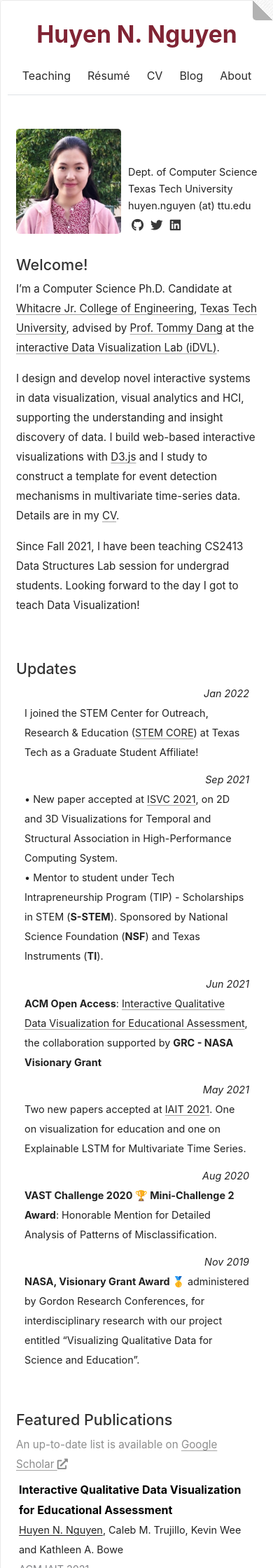
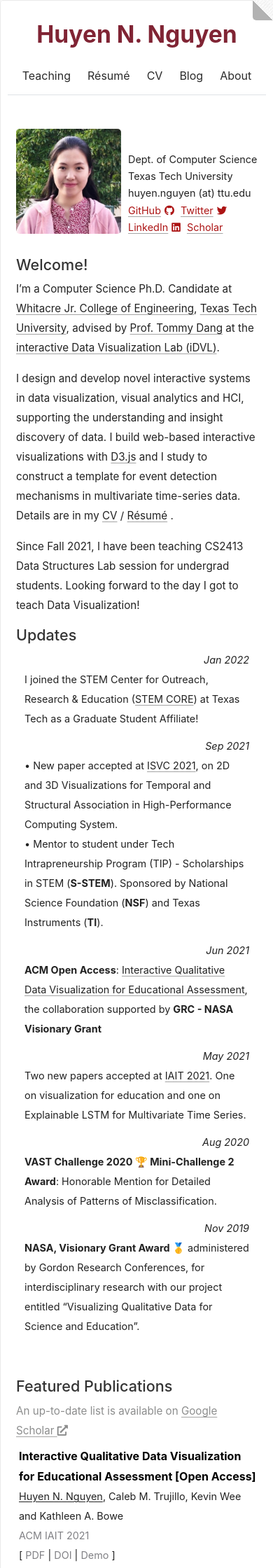
Before and after one commit to huyen-nguyen/huyen-nguyen.github.io, a Jekyll site: the page built from index.html, in a window 390 px wide. Shown: the top 2240 px of the page at 70% size. Built offline with Jekyll 4.4.1, drawn with Linux system fonts in a browser that asks for light colours; some web fonts are replaced; the list of posts is cut into pages by our own code; a style sheet for code colours, icons or effects is not loaded; some of the changed text lies outside the part shown.

Commit message:
Update papers

```diff
--- a/_data/settings.yml
+++ b/_data/settings.yml
@@ -16,10 +16,11 @@ menu:
 
 # Available social icons are powered by Font Awesome, so you can use any icon that they offer
 social:
-- {icon: 'github',     link: 'https://www.github.com/huyen-nguyen'}
-- {icon: 'twitter',    link: 'https://twitter.com/huyendoesstuff'}
-- {icon: 'linkedin',   link: 'http://www.linkedin.com/in/huyen-n-nguyen/'}
-- {icon: 'google-scholar',   link: 'https://scholar.google.com/citations?user=tsrO-ZgAAAAJ&hl=en', academic: true}
+- {icon: 'github',     link: 'https://www.github.com/huyen-nguyen',     name: 'GitHub'}
+- {icon: 'twitter',    link: 'https://twitter.com/huyendoesstuff',      name: 'Twitter'}
+- {icon: 'linkedin',   link: 'http://www.linkedin.com/in/huyen-n-nguyen/', name: 'LinkedIn'}
+- {icon: 'google-scholar',   link: 'https://scholar.google.com/citations?user=tsrO-ZgAAAAJ&hl=en', name: 'Scholar',
+   academic: true}
 
 #- {icon: 'envelope',   link: 'mailto:huyen24nguyen@gmail.com'}
 #- {icon: 'rss-square', link: '/feed.xml'}
--- /dev/null
+++ b/_includes/social-icons-header.html
@@ -0,0 +1,11 @@
+{% for item in site.data.settings.social %}
+	{% assign first_char = item.academic | slice: 0 %}
+	{% if first_char == 't' %}
+		<a href="{{ item.link }}" target="_blank" class="social-icons-header" style="display: inline-block">{{ item.name}}<i
+				class="ai ai-{{ item.icon }}-square"
+														   aria-hidden="true"></i></a>
+	{% else %}
+		<a href="{{ item.link }}" target="_blank" class="social-icons-header" style="display: inline-block">{{ item.name}}<i
+				class="fab fa-{{ item.icon }}" aria-hidden="true"></i></a>
+	{% endif %}
+{% endfor %}
--- a/_layouts/home.html
+++ b/_layouts/home.html
@@ -4,22 +4,17 @@ layout: default
 
 <script src="https://d3js.org/d3.v4.min.js"></script>
 <script src="{{ site.url }}{{ site.baseurl }}/assets/js/publication.js"></script>
-<script>
-	console.log("hi");
-</script>
 
 <div class="row">
 	<div class="col-sm-3">
 		<div class="info-box">
-			<img class="img-intro" src="{{ site.url }}{{ site.baseurl }}/assets/img/huyen.jpeg">
+			<img class="img-intro" src="{{ site.url }}{{ site.baseurl }}/assets/img/huyen.jpeg"/>
 			<p class="intro-text">
 				Dept. of Computer Science<br>
 				Texas Tech University<br>
 				huyen.nguyen (at) ttu.edu<br>
-				<span class="social-container">
-			{% include social-icons.html %}
-		</span>
 
+				<span class="social-container">{% include social-icons-header.html %}</span>
 			</p>
 		</div>
 	</div>
@@ -39,7 +34,9 @@ layout: default
 				understanding and insight discovery of data. I build web-based interactive
 				visualizations with <a href="https://d3js.org/">D3.js</a> and I study to construct a template
 				for event detection mechanisms in multivariate time-series data. Details are in my <a
-						href="{{ site.url }}{{ site.baseurl }}/assets/HuyenNguyen-CV.pdf" target="_blank">CV</a>.</p>
+						href="{{ site.url }}{{ site.baseurl }}/assets/HuyenNguyen-CV.pdf" target="_blank">CV</a> / <a
+						href="{{ site.url }}{{ site.baseurl }}/assets/HuyenNguyen-Resume.pdf" target="_blank">Résumé</a>
+				.</p>
 
 			<p>Since Fall 2021, I have been teaching CS2413 Data Structures Lab session for undergrad students. Looking
 				forward to
@@ -53,7 +50,7 @@ layout: default
 <div class="row">
 	<div class="col-sm-3"></div>
 	<article class="col-sm-9">
-		<div class="updates section">
+		<div class="updates ">
 			<h4>Updates</h4>
 		</div>
 	</article>
@@ -61,7 +58,8 @@ layout: default
 	<div class="row updateSection">
 		<div class="col-sm-3 dateInUpdate"><i>Jan 2022</i></div>
 		<div class="col-sm-9">I joined the STEM Center for Outreach, Research & Education (<a
-				href="https://www.depts.ttu.edu/stem/" target="_blank">STEM CORE</a>) at Texas Tech as a Graduate Student Affiliate!</b>
+				href="https://www.depts.ttu.edu/stem/" target="_blank">STEM CORE</a>) at Texas Tech as a Graduate
+			Student Affiliate!</b>
 		</div>
 	</div>
 
@@ -84,7 +82,7 @@ layout: default
 	<div class="row updateSection">
 		<div class="col-sm-3 dateInUpdate"><i>Jun 2021</i></div>
 		<div class="col-sm-9"><b>ACM Open Access</b>: <a href="https://dl.acm.org/doi/10.1145/3468784.3469851"
-												target="_blank">Interactive
+														 target="_blank">Interactive
 			Qualitative Data Visualization for Educational
 			Assessment</a>, the collaboration supported by <b>GRC - NASA Visionary Grant </b>
 		</div>
--- a/_sass/_added.scss
+++ b/_sass/_added.scss
@@ -224,7 +224,7 @@ cite a:hover {
 }
 
 span.social-container{
-  color: #393939;
+  color: #ac1414;
 }
 
 .img-intro {
@@ -243,6 +243,10 @@ span.social-container{
 
 .section {
   margin-top: 3rem;
+}
+
+.social-icons-header{
+  display: inline-block;
 }
 
 
@@ -570,7 +574,6 @@ u {
 }
 
 
-
 @media only screen and (max-width: 577px) {
   .img-intro {
 	max-width: 150px;
@@ -578,7 +581,7 @@ u {
   .intro-text {
 	display: inline;
 	text-align: left;
-	margin: 40px 0 0 10px;
+	margin: 22px 0 0 10px;
 	position: absolute;
   }
 
--- a/assets/data/publications.tsv
+++ b/assets/data/publications.tsv
@@ -1,16 +1,17 @@
 Id	Code	Level	Time	Venue	VenueId	Title	Authors	pubURL	pdf	video	github	bib	doi	image	pages	Rate	ResearchArea	Application	Demo	Highlight	Example	Award
-
-			1-Jun-21	ACM IAIT 2021	ACM IAIT 2021	Interactive Qualitative Data Visualization for Educational Assessment	"Huyen Nguyen,Caleb M. Trujillo, Kevin Wee, Kathleen A. Bowe"	https://dl.acm.org/doi/10.1145/3468784.3469851	https://dl.acm.org/doi/pdf/10.1145/3468784.3469851				https://dl.acm.org/doi/10.1145/3468784.3469851	images/papers/eduvis.png					https://edu-interactive-vis.netlify.app/	1
+			1-Jun-21	ACM IAIT 2021	ACM IAIT 2021	Interactive Qualitative Data Visualization for Educational Assessment [Open Access]	"Huyen Nguyen,Caleb M. Trujillo, Kevin Wee, Kathleen A. Bowe"	https://dl.acm.org/doi/10.1145/3468784.3469851	https://dl.acm.org/doi/pdf/10.1145/3468784.3469851				https://dl.acm.org/doi/10.1145/3468784.3469851	images/papers/eduvis.png					https://edu-interactive-vis.netlify.app/	1
+			1-Oct-21	ISVC 2021	ISVC 2021	JobNet: 2D and 3D Visualization for Temporal and Structural Association in High-Performance Computing System	"Ngan V.T. Nguyen, Huyen Nguyen, Tommy Dang"	https://link.springer.com/chapter/10.1007%2F978-3-030-90439-5_17	papers/2021-JobNet3D.pdf				https://doi.org/10.1007/978-3-030-90439-5_17	images/papers/jobnet3d.png						2
+C4	C		26-Oct-20	IEEE Conference on Visual Analytics Science and Technology | IEEE VAST 2020	IEEE VAST 2020	VisMCA: An Interactive Visual Analytics System for Misclassification Correction and Analysis	"Huyen Nguyen, Jake Gonzalez, Jian Guo, Ngan V.T. Nguyen, Tommy Dang"		papers/2020-VisMCA.pdf	https://youtu.be/sOdgBeeapu8	https://github.com/huyen-nguyen/VAST2020mc2			images/papers/VisMCA.png			VA		https://huyen-nguyen.github.io/VAST2020mc2/	3		"VAST Challenge 2020, Mini-Challenge 2 Honorable Mention: Detailed Analysis of Patterns of Misclassification"
+C5	C		10/6/20	15th International Symposium on Visual Computing | ISVC 2020	ISVC 2020	Interface Design for HCI Classroom: From Learners' Perspective	"Huyen Nguyen,Vinh T. Nguyen,Tommy Dang"		papers/2020-TeachingHCI.pdf			BibTex/TeachingHCI.html	https://link.springer.com/chapter/10.1007/978-3-030-64559-5_43	images/papers/HCI.png			HCI			9
+C1	C		3-Dec-19	21st EG/VGTC Conference on Visualization | EuroVis 2019	EuroVis	WordStream: Interactive Visualization for Topic Evolution	"Tommy Dang,Huyen Nguyen,Vung Pham"	https://diglib.eg.org/handle/10.2312/evs20191178	https://diglib.eg.org/bitstream/handle/10.2312/evs20191178/103-107.pdf	https://idatavisualizationlab.github.io/WordStream/video.html		BibTex/WordStream.html	https://doi.org/10.2312/evs.20191178	images/papers/wordstream.png			DataVis		https://huyen-nguyen.github.io/WordStream/	5	https://idatavisualizationlab.github.io/WordStream/examples.html
+J2	J	1	2-Dec-19	Journal of Smart and Sustainable Manufacturing Systems	Impact factor: 2.217	Visualization and Explainable Machine Learning for Efficient Manufacturing and System Operations	"Dy Le,Vung Pham,Huyen Nguyen,Tommy Dang"	https://www.astm.org/DIGITAL_LIBRARY/JOURNALS/SSMS/PAGES/SSMS20190029.htm	papers/2019-SSMS.pdf			BibTex/Manufacturing.html	https://www.astm.org/DIGITAL_LIBRARY/JOURNALS/SSMS/PAGES/SSMS20190029.htm	images/papers/Airplane1.png	vr		DataVis			6
+J3	J	1	11-Feb-20	Environmental Earth Sciences Journal	EES	"AgasedViz: Visualizing Groundwater Availability of Ogallala Aquifer, USA"	"Tommy Dang,Vung Pham,Huyen Nguyen,Ngan Nguyen"	https://link.springer.com/article/10.1007/s12665-020-8851-6	https://link.springer.com/content/pdf/10.1007/s12665-020-8851-6.pdf		https://AgasedViz.github.io	BibTex/AgasedViz.html	https://doi.org/10.1007/s12665-020-8851-6	images/papers/AgasedViz.png			DataVis	E		7
+C2	C		20-Dec-19	IEEE Conference on Visual Analytics Science and Technology | IEEE VAST 2019	VAST 2019	EQSA: Earthquake Situational Analytics from Social Media	"Huyen Nguyen,Tommy Dang"	https://ieeexplore.ieee.org/abstract/document/8986947	papers/2019-EQSA-VAST.pdf	https://www.youtube.com/watch?v=CxqILM1OKos		BibTex/EQSA.html	https://doi.org/10.1109/VAST47406.2019.8986947	images/papers/EQSA.png			DataVis		https://idatavisualizationlab.github.io/VAST2019mc3/	8
+			1-Jun-21	ACM IAIT 2021	ACM IAIT 2021	VixLSTM: Visual Explainable LSTM for Multivariate Time Series	"Tommy Dang, Huyen Nguyen, Ngan V.T. Nguyen"	https://dl.acm.org/doi/abs/10.1145/3468784.3471603	papers/2021-VixLSTM.pdf				https://doi.org/10.1145/3468784.3471603	images/papers/vixLSTM.png						9
+C3	C		6-Jul-20	11th International Conference on Advances in Information Technology | ACM IAIT 2020	IAIT 2020	DeepVix: Explaining Long Short-Term Memory Network With High Dimensional Time Series Data	"Tommy Dang,Hao Van,Huyen Nguyen,Vung Pham,Rattikorn Hewett"	https://dl.acm.org/doi/abs/10.1145/3406601.3406643	papers/2020-DeepVix.pdf			BibTex/DeepVix.html	https://dl.acm.org/doi/abs/10.1145/3406601.3406643	images/papers/deepvix.png			"DataVis,ML"			10
+W2	W		1-Dec-19	Workshop on Big Data Engineering and Analytics in Cyber-Physical Systems | BigEACPS'19	BigData	"HackerNets: Visualizing Media Conversations on Internet of Things, Big Data, and Cybersecurity"	"Hao Van,Huyen Nguyen,Rattikorn Hewett,Tommy Dang"	https://ieeexplore.ieee.org/document/9006417	papers/2019-HackerNets-BigData.pdf			BibTex/HackerNets.html	https://doi.org/10.1109/BigData47090.2019.9006417	images/papers/HackerNets.png			"IoT,BigData,DataVis"			11
+P1	P		8-Oct-19	Scientific Computing meets Machine Learning and Life Sciences	SCMLLS 2019	"Interactive Visualization for Earthquake Analytics
+from Social Media Data"	"Huyen Nguyen,Tommy Dang"	http://www.math.ttu.edu/scmlls2019/	papers/2019-Interactive.pdf					images/papers/eqsa-talk.png						12
 J4	J		1-Mar-20	"ICSES Interdisciplinary Transactions on Cloud Computing, IoT, and Big Data"	IITCIB	Big Data Visualization for the Internet of Things: Opportunities and Challenges with Human Factors	"Huyen Nguyen,Tommy Dang"	http://www.i-cses.com/iitcib/manuscript.php?jID=5&pID=336	papers/2020-IITCIB.pdf					images/papers/iitcib.png
-C5	C		10/6/20	15th International Symposium on Visual Computing | ISVC 2020	ISVC 2020	Interface Design for HCI Classroom: From Learners' Perspective	"Huyen Nguyen,Vinh T. Nguyen,Tommy Dang"		papers/2020-TeachingHCI.pdf			BibTex/TeachingHCI.html	https://link.springer.com/chapter/10.1007/978-3-030-64559-5_43	images/papers/HCI.png			HCI			3
-C4	C		26-Oct-20	IEEE Conference on Visual Analytics Science and Technology | IEEE VAST 2020	IEEE VAST 2020	VisMCA: An Interactive Visual Analytics System for Misclassification Correction and Analysis	"Huyen Nguyen, Jake Gonzalez, Jian Guo, Ngan V.T. Nguyen, Tommy Dang"		papers/2020-VisMCA.pdf	https://youtu.be/sOdgBeeapu8	https://github.com/huyen-nguyen/VAST2020mc2			images/papers/VisMCA.png			VA		https://huyen-nguyen.github.io/VAST2020mc2/	2		"VAST Challenge 2020, Mini-Challenge 2 Honorable Mention: Detailed Analysis of Patterns of Misclassification"
-C3	C		6-Jul-20	11th International Conference on Advances in Information Technology | ACM IAIT 2020	IAIT 2020	DeepVix: Explaining Long Short-Term Memory Network With High Dimensional Time Series Data	"Tommy Dang,Hao Van,Huyen Nguyen,Vung Pham,Rattikorn Hewett"	https://dl.acm.org/doi/abs/10.1145/3406601.3406643	https://dl.acm.org/doi/abs/10.1145/3406601.3406643			BibTex/DeepVix.html	https://dl.acm.org/doi/abs/10.1145/3406601.3406643	images/papers/deepvix.png			"DataVis,ML"
-J3	J	1	11-Feb-20	Environmental Earth Sciences Journal	EES	"AgasedViz: Visualizing Groundwater Availability of Ogallala Aquifer, USA"	"Tommy Dang,Vung Pham,Huyen Nguyen,Ngan Nguyen"	https://link.springer.com/article/10.1007/s12665-020-8851-6	https://rdcu.be/b2eT4		https://AgasedViz.github.io	BibTex/AgasedViz.html	https://doi.org/10.1007/s12665-020-8851-6	images/papers/AgasedViz.png			DataVis	E		6
-P1	P		8-Oct-19	Scientific Computing meets Machine Learning and Life Sciences	SCMLLS 2019	"Interactive Visualization for Earthquake Analytics
-from Social Media Data"	"Huyen Nguyen,Tommy Dang"	http://www.math.ttu.edu/scmlls2019/	https://www.myweb.ttu.edu/huyenngu/nguyen2019interactive.pdf					images/papers/eqsa-talk.png
-W2	W		1-Dec-19	Workshop on Big Data Engineering and Analytics in Cyber-Physical Systems | BigEACPS'19	BigData	"HackerNets: Visualizing Media Conversations on Internet of Things, Big Data, and Cybersecurity"	"Hao Van,Huyen Nguyen,Rattikorn Hewett,Tommy Dang"	https://ieeexplore.ieee.org/document/9006417	papers/2019-HackerNets-BigData.pdf			BibTex/HackerNets.html	https://doi.org/10.1109/BigData47090.2019.9006417	images/papers/HackerNets.png			"IoT,BigData,DataVis"
-J2	J	1	2-Dec-19	Journal of Smart and Sustainable Manufacturing Systems	Impact factor: 2.217	Visualization and Explainable Machine Learning for Efficient Manufacturing and System Operations	"Dy Le,Vung Pham,Huyen Nguyen,Tommy Dang"	https://www.astm.org/DIGITAL_LIBRARY/JOURNALS/SSMS/PAGES/SSMS20190029.htm	https://www.astm.org/DIGITAL_LIBRARY/JOURNALS/SSMS/PAGES/SSMS20190029.htm			BibTex/Manufacturing.html	https://doi.org/10.1520/SSMS20190029	images/papers/Airplane1.png	vr		DataVis			7
-C2	C		20-Dec-19	IEEE Conference on Visual Analytics Science and Technology | IEEE VAST 2019	VAST 2019	EQSA: Earthquake Situational Analytics from Social Media	"Huyen Nguyen,Tommy Dang"	https://ieeexplore.ieee.org/abstract/document/8986947	papers/2019-EQSA-VAST.pdf	https://www.youtube.com/watch?v=CxqILM1OKos		BibTex/EQSA.html	https://doi.org/10.1109/VAST47406.2019.8986947	images/papers/EQSA.png			DataVis		https://idatavisualizationlab.github.io/VAST2019mc3/	5
-C1	C		3-Dec-19	21st EG/VGTC Conference on Visualization | EuroVis 2019	EuroVis	WordStream: Interactive Visualization for Topic Evolution	"Tommy Dang,Huyen Nguyen,Vung Pham"	https://diglib.eg.org/handle/10.2312/evs20191178	https://diglib.eg.org/bitstream/handle/10.2312/evs20191178/103-107.pdf	https://idatavisualizationlab.github.io/WordStream/video.html		BibTex/WordStream.html	https://doi.org/10.2312/evs.20191178	images/papers/wordstream.png			DataVis		https://huyen-nguyen.github.io/WordStream/	4	https://idatavisualizationlab.github.io/WordStream/examples.html
 W1	W		10-Dec-18	Workshop on Big Data Engineering and Analytics in Cyber-Physical Systems | BigEACPS'18	BIgData	IoTNegViz: An Interactive Tool for Visualizing Negative Aspects of IoT	"Huyen Nguyen,Vinh Nguyen,Ngan Nguyen,Vung Pham,TommyDang"	https://ieeexplore.ieee.org/document/8621984	papers/2018-IoTNegViz-BigData.pdf			BibTex/IoTNegViz.html	https://doi.org/10.1109/BigData.2018.8621984	images/papers/IoTNegViz.png			"DataVis,IoT,BigData"
 J1	J		30-Jun-18	ICSES Transactions on Computer Networks and Communications	ITCNC	Wavelet-based Energy Efficient Data Collection Algorithm in Wireless Sensor Networks	"Minh Nguyen,Huyen Nguyen,Keith Teague"	http://www.i-cses.com/itcnc/manuscript.php?jID=3&pID=123	http://www.i-cses.com/itcnc/Archive/V4N2/ITCNC_2018-04-24_123.pdf			BibTex/WSN.html	https://doi.org/10.31424/icses.itcnc.2018.v4.n2	images/papers/Wsn.png			WSN
```
Also changed, not shown: assets/images/papers/jobnet3d.png (added), assets/images/papers/vixLSTM.png (added), 6 other files.
